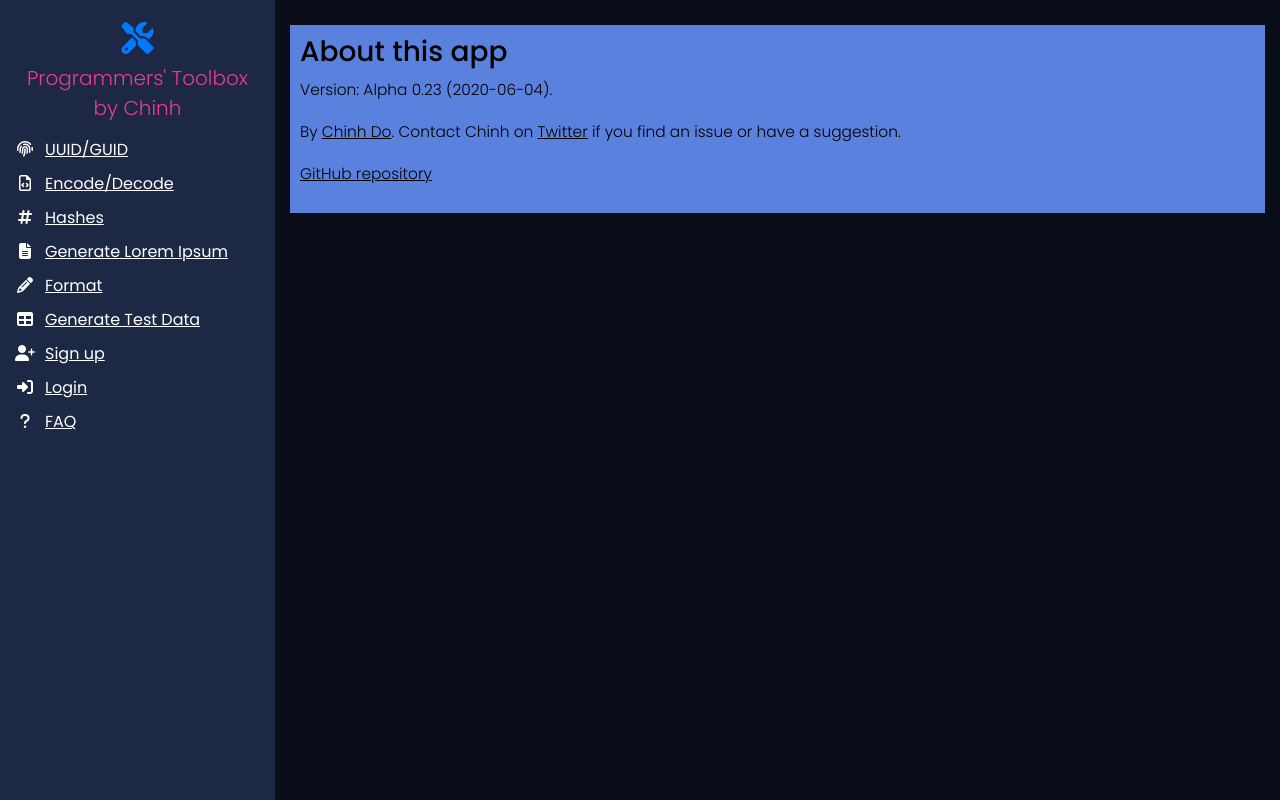
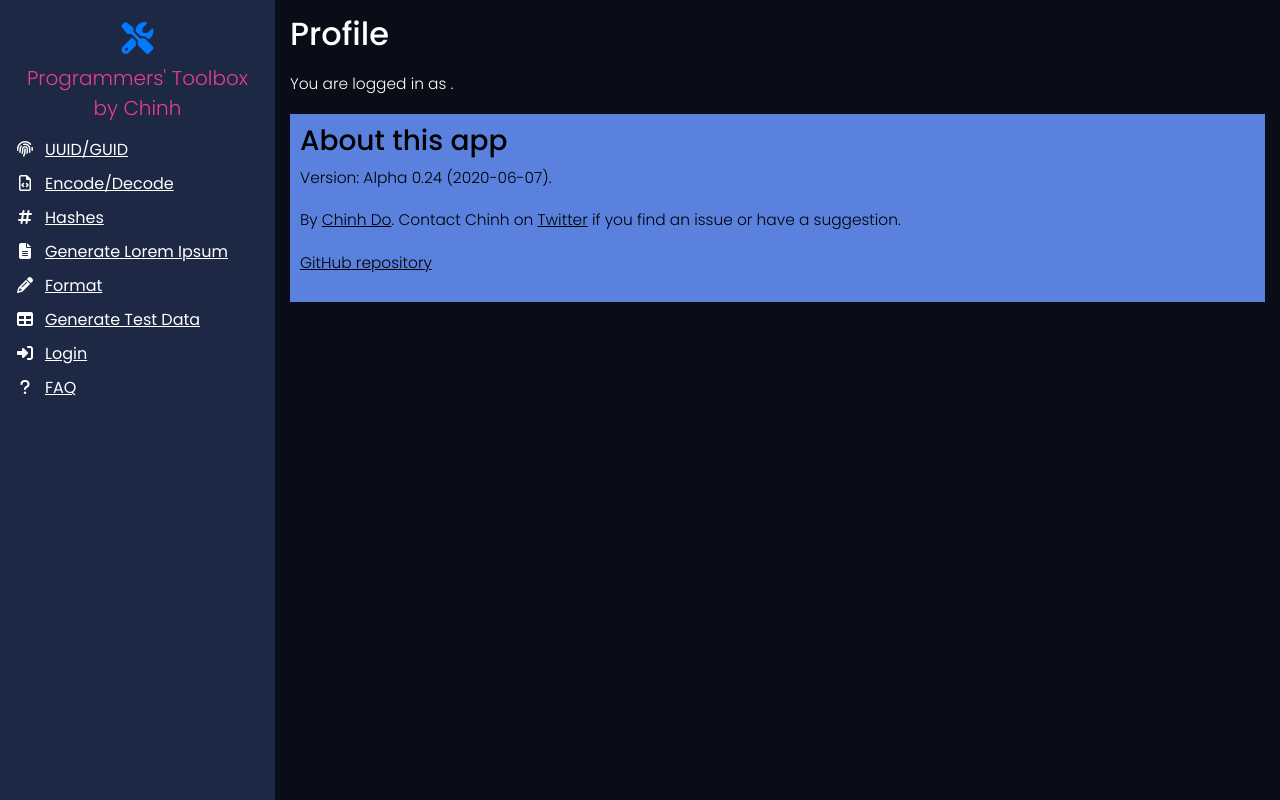
Before and after one commit to chinhdo/programmers-toolbox, a React (Create React App) app: page /profile in a window 1280 px wide. Built offline with nearby package versions, Linux system fonts and the light colour scheme; no server answers.

Commit message:
Profile page, bug fixes

```diff
--- a/public/index.html
+++ b/public/index.html
@@ -16,7 +16,7 @@
   <link rel="icon" href="%PUBLIC_URL%/favicon.ico" />
   <meta name="viewport" content="width=device-width, initial-scale=1" />
   <meta name="theme-color" content="#000000" />
-  <meta name="description" content="TODO" />
+  <meta name="description" content="URL Encoder Online, HTML Encoder Online, UUID Generator, GUID Generator Online, MD5 Hash Generator, SHA-256 Hash Generator" />
   <link rel="apple-touch-icon" href="%PUBLIC_URL%/logo192.png" />
   <!--
       manifest.json provides metadata used when your web app is installed on a
--- a/public/routes.json
+++ b/public/routes.json
@@ -19,6 +19,11 @@
       "route": "/hash",
       "serve": "/index.html",
       "status": 200
+    },
+    {
+      "route": "/profile",
+      "serve": "/index.html",
+      "status": 200
     }
   ]
 }
--- a/src/App.tsx
+++ b/src/App.tsx
@@ -9,8 +9,7 @@ import { createUserProfileDocument, auth } from './utils/firebase.utils';
 
 import './App.scss';
 import CryptoPage from './pages/crypto/crypto-page.component';
-
-// TODO #2 Tab/shift-tab indentation changes do not persist to local storage correctly
+import ProfilePage from './pages/profile/profile-page.component';
 
 interface IProps extends Readonly<{ name: string }> { }
 
@@ -106,7 +105,7 @@ class App extends Component<IProps, IState> {
                 </div>
                 :
                 <div>
-                  <li><Link to="/signup"><i className="fas fa-user-plus fa-fw"></i>Sign up</Link></li>
+                  {/* TODO <li><Link to="/signup"><i className="fas fa-user-plus fa-fw"></i>Sign up</Link></li> */}
                   <li><Link to="/login"><i className="fas fa-sign-in-alt fa-fw"></i>Login</Link></li>
                 </div>
               }
@@ -127,6 +126,7 @@ class App extends Component<IProps, IState> {
               <Route path="/encode"><EncodingPage /></Route>
               <Route path="/hash"><CryptoPage /></Route>
               <Route path="/login"><LoginAndSignUpPage /></Route>
+              <Route path="/profile"><ProfilePage currentUser={this.state.currentUser} /></Route>
               <Route exact path="/"><HomePage /></Route>
             </Switch>
             <Footer />
--- a/src/components/login/login.component.tsx
+++ b/src/components/login/login.component.tsx
@@ -2,12 +2,14 @@ import React from 'react';
 import { signInWithGoogle } from '../../utils/firebase.utils';
 
 import './login.styles.scss';
+import { Redirect } from 'react-router-dom';
 
 interface IProps { }
 
 interface IState {
   email: string,
-  password: string
+  password: string,
+  redirectToProfile: boolean
 }
 
 class Login extends React.Component<IProps, IState> {
@@ -16,20 +18,28 @@ class Login extends React.Component<IProps, IState> {
 
     this.state = {
       email: '',
-      password: ''
+      password: '',
+      redirectToProfile: false
     };
+
+    this.login = this.login.bind(this);
   }
 
   login() {
-    signInWithGoogle().then(function(result) {
+    signInWithGoogle().then( (result) => {
       // This gives you a Google Access Token. You can use it to access the Google API.
-      console.log('Logged in', result.user)
-    }).catch(function(error) {
+      this.setState({ redirectToProfile: true });
+    }).catch(function (error) {
       console.error(error);
     });
   }
 
   render() {
+
+    if (this.state.redirectToProfile) {
+      return (<Redirect to="/"/>);
+    }
+
     return (
       <div className='login'>
         <h1>Login</h1>
--- a/src/components/shared/footer.component.tsx
+++ b/src/components/shared/footer.component.tsx
@@ -14,7 +14,7 @@ export class Footer extends Component<IProps, IState> {
     return (
       <div className='Footer'>
         <h3>About this app</h3>
-        <p>Version: Alpha 0.23 (2020-06-04).</p>
+        <p>Version: Alpha 0.24 (2020-06-07).</p>
         <p>By <a href="https://www.chinhdo.com">Chinh Do</a>. Contact Chinh on <a href="https://twitter.com/chinhdo">Twitter</a> if you find an issue or have a suggestion.</p>
         <p><a href="https://github.com/chinhdo/programmers-toolbox">GitHub repository</a></p>
       </div>
--- a/src/pages/encoding/encoding-page.component.tsx
+++ b/src/pages/encoding/encoding-page.component.tsx
@@ -1,12 +1,10 @@
 import React, { ChangeEvent, KeyboardEvent } from 'react';
 import BaseComponent from '../../components/shared/base.component';
-// TODO: Use crypto-js - it has Base64 too
 import HTMLDecoderEncoder from 'html-encoder-decoder';
 
-// TODO: Add info about HTML and Base64 encoding to info section.
-// TODO: Bug - Encode undo indent
+import './encoding-page.styles.scss';
 
-import './encoding-page.styles.scss';
+// TODO: Save form state (with Redux?)
 
 interface IProps { }
 
@@ -40,8 +38,6 @@ class EncodingPage extends BaseComponent<IProps, IState> {
     this.radioChanged = this.radioChanged.bind(this);
     this.saveStateToLocalStorage = this.saveStateToLocalStorage.bind(this);
   }
-
-  // TODO: Save form state (with Redux?)
 
   decode() {
     let decoded: string;
@@ -157,10 +153,13 @@ class EncodingPage extends BaseComponent<IProps, IState> {
           ta.selectionEnd = s2 + charsAdded;
         }
       }
+
+      this.setState({ input: ta.value }, this.encode);
     }
   }
 
   inputChanged(e: ChangeEvent<HTMLTextAreaElement>) {
+    console.log("input changed");
     this.setState({ input: e.target.value }, this.encode);
   }
 
@@ -170,7 +169,7 @@ class EncodingPage extends BaseComponent<IProps, IState> {
 
   radioChanged(e: ChangeEvent<HTMLInputElement>) {
     const value: string = (e.target as HTMLInputElement).value;
-    this.setState({ encodeType: EncodeType[value as keyof typeof EncodeType] })
+    this.setState({ encodeType: EncodeType[value as keyof typeof EncodeType] }, this.encode)
   }
 
   render() {
--- a/src/pages/home/homepage.component.tsx
+++ b/src/pages/home/homepage.component.tsx
@@ -16,7 +16,6 @@ class HomePage extends Component<IProps, IState> {
   }
 
   render() {
-    // TODO #1 Add links to tools from home page - test one two three.
     return (
       <div className="HomePage">
         <h1>Programmers' Toolbox by Chinh Do</h1>
--- /dev/null
+++ b/src/pages/profile/profile-page.component.tsx
@@ -0,0 +1,29 @@
+import React from 'react';
+import './profile-page.styles.scss';
+
+interface IProps {
+  currentUser: any
+}
+
+interface IState {}
+
+class ProfilePage extends React.Component<IProps, IState> {
+  constructor(props: IProps) {
+    super(props);
+    this.state = {
+    }
+  }
+
+  render() {
+    return (
+      <div className="login-and-sign-up">
+        <h1>Profile</h1>
+        <p>You are logged in as {this.props.currentUser?.displayName}.</p>
+
+      </div>
+    );
+
+  }
+}
+
+export default ProfilePage;
```
Also changed, not shown: src/pages/profile/profile-page.styles.scss (added), 1 other file (tests, documents, lock files or other folders).
